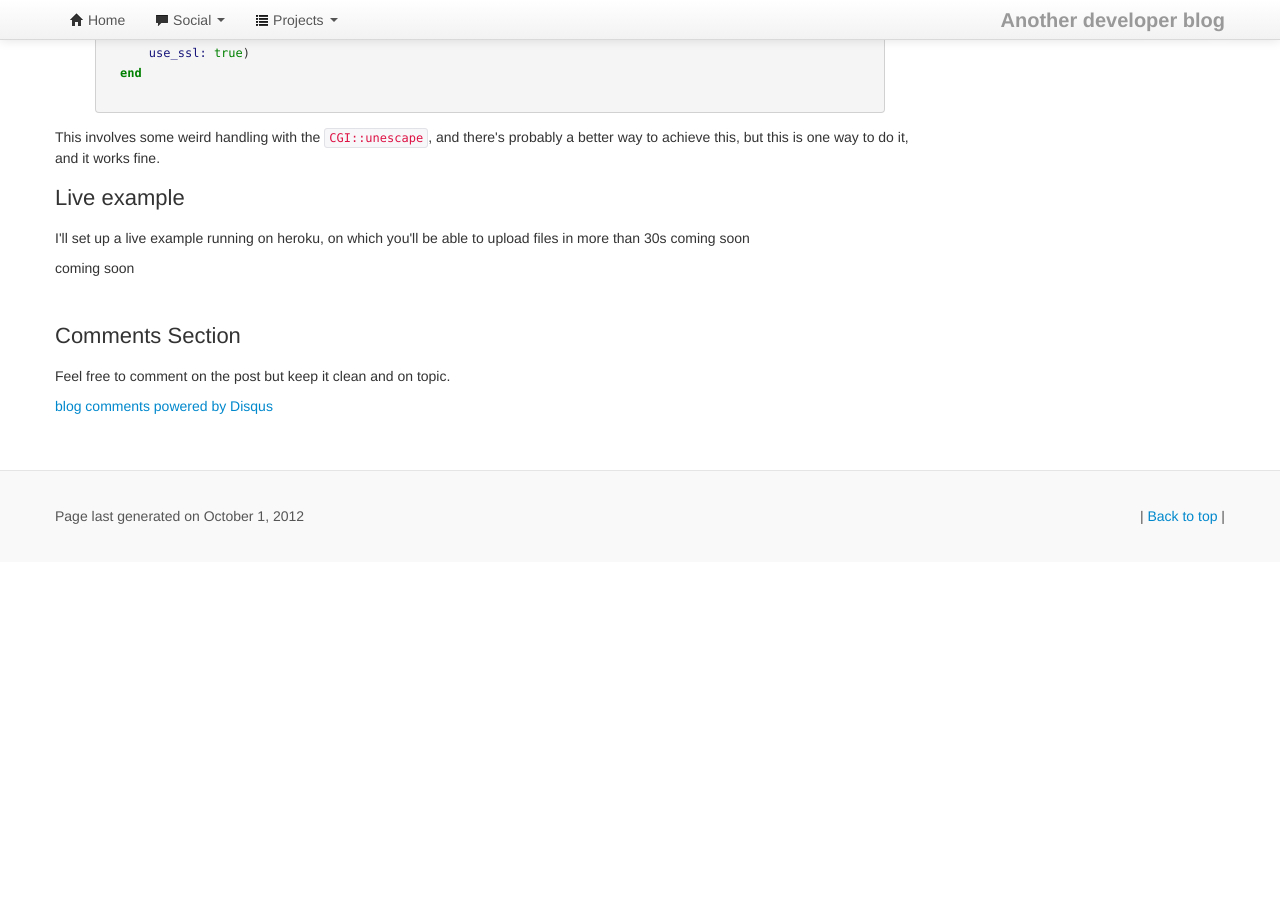
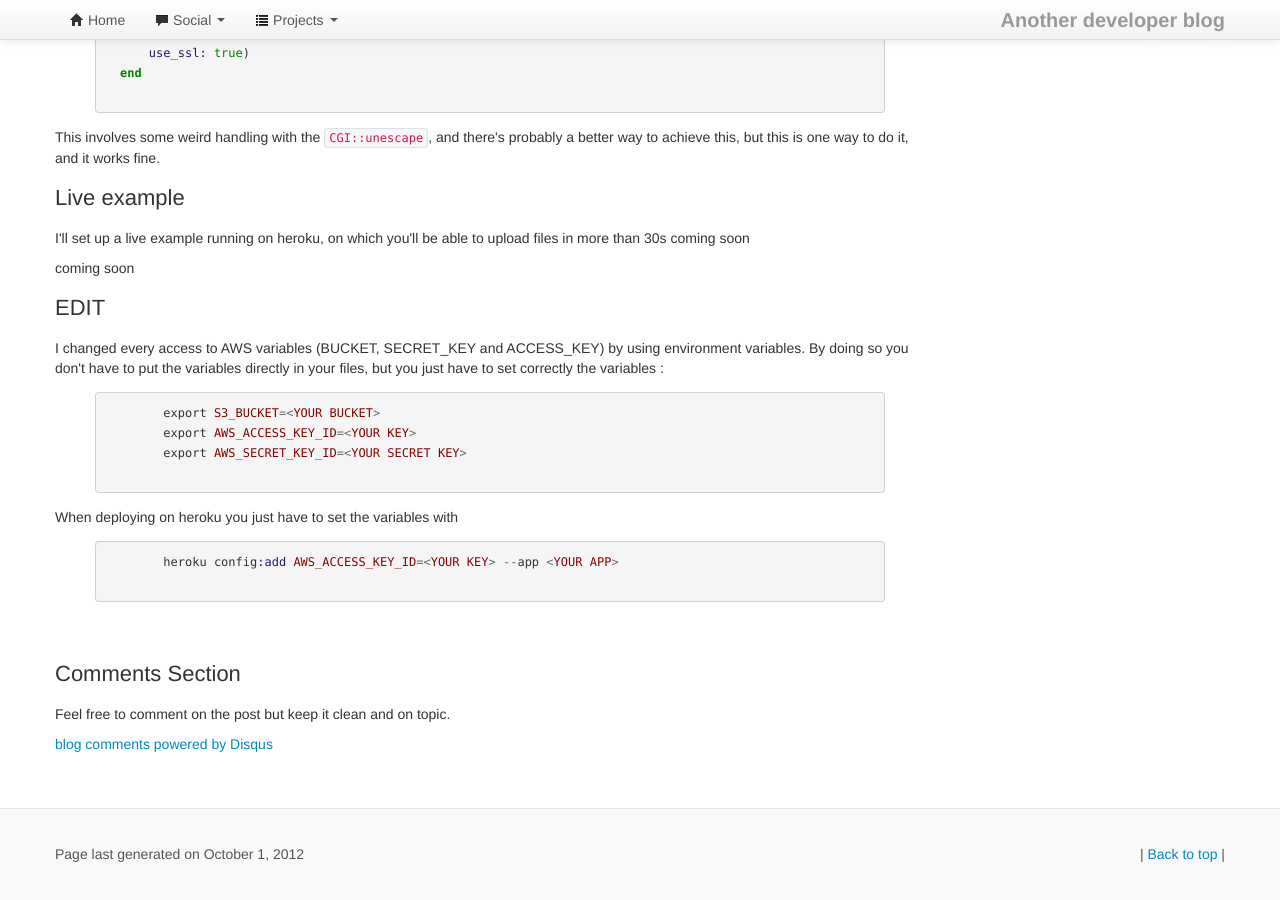
Before and after one commit to pjambet/pjambet.github.com, a Jekyll site: the page built from _posts/2012-09-21-direct-upload-to-s3.md, in a window 1280 px wide and 900 px high, scrolled down 4601 px. Built offline with Jekyll 4.4.1, drawn with Linux system fonts in a browser that asks for light colours; Markdown is read by kramdown in place of the engine named in the settings; comment, search, counter and statistics services are not loaded; before the commit the page ends 5163 px from its top, so only the background shows below that; some of the changed text lies outside the part shown.

Commit message:
Update _posts/2012-09-21-direct-upload-to-s3.md

```diff
--- a/_posts/2012-09-21-direct-upload-to-s3.md
+++ b/_posts/2012-09-21-direct-upload-to-s3.md
@@ -65,7 +65,7 @@ image: http://www.nasa.gov/images/content/686472main_pia16160-43_800-600.jpg
           {
             expiration: 30.minutes.from_now.utc.strftime('%Y-%m-%dT%H:%M:%S.000Z'),
             conditions: [
-              { bucket: MY_BUCKET },
+              { bucket: ENV['S3_BUCKET'] },
               { acl: 'public-read' },
               ["starts-with", "$key", "uploads/"],
               { success_action_status: '201' }
@@ -206,6 +206,21 @@ $(function() {
   <p>I'll set up a live example running on heroku, on which you'll be able to upload files in more than 30s coming soon </p>
   coming soon
 
+  	<h2>EDIT</h2>
+  	<p>I changed every access to AWS variables (BUCKET, SECRET_KEY and ACCESS_KEY) by using environment variables.
+  	By doing so you don't have to put the variables directly in your files, but you just have to set correctly the variables :</p>
+
+	{% highlight ruby %}
+	export S3_BUCKET=<YOUR BUCKET>
+  	export AWS_ACCESS_KEY_ID=<YOUR KEY>
+  	export AWS_SECRET_KEY_ID=<YOUR SECRET KEY>
+	{% endhighlight %}
+
+	<p>When deploying on heroku you just have to set the variables with </p>
+
+	{% highlight ruby %}
+	heroku config:add AWS_ACCESS_KEY_ID=<YOUR KEY> --app <YOUR APP>
+	{% endhighlight %}
 
 	</div>
 </div>
```
Also changed, not shown: other parts of _posts/2012-09-21-direct-upload-to-s3.md (+6 -6 lines).
